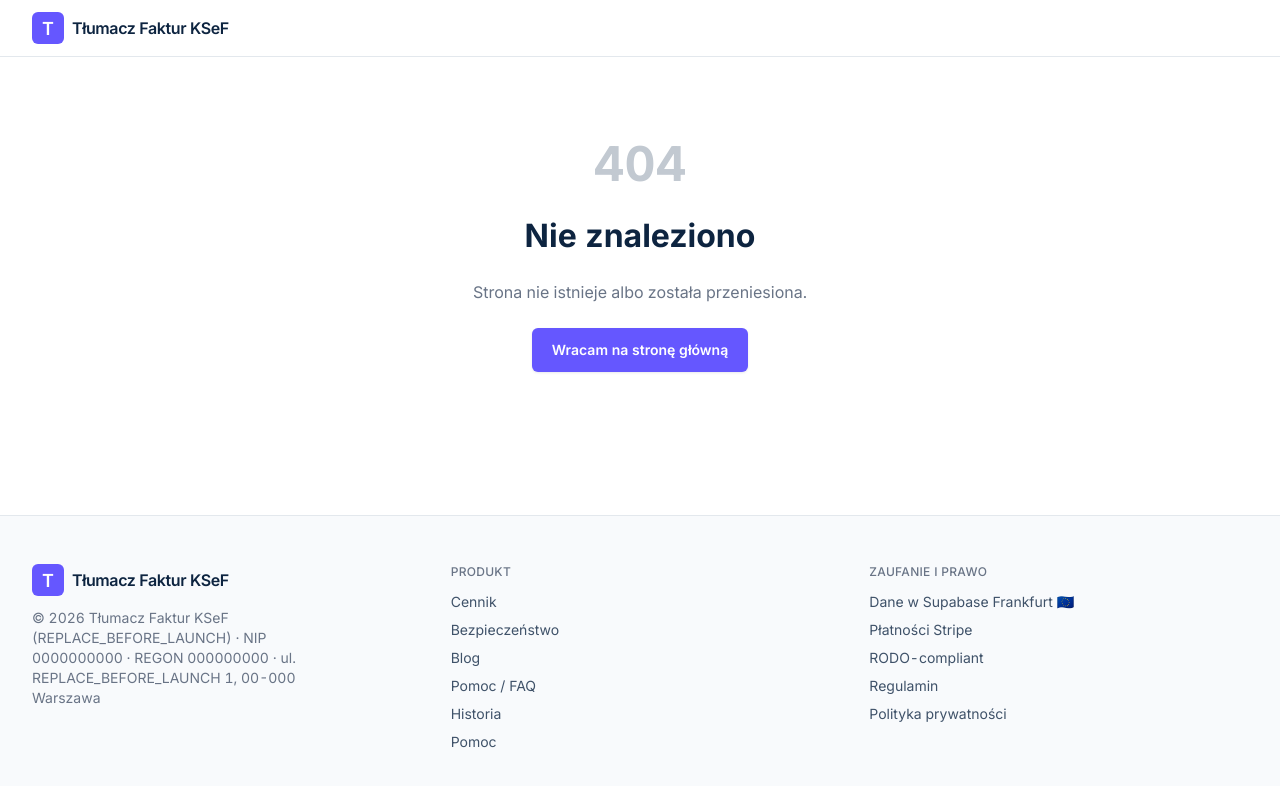
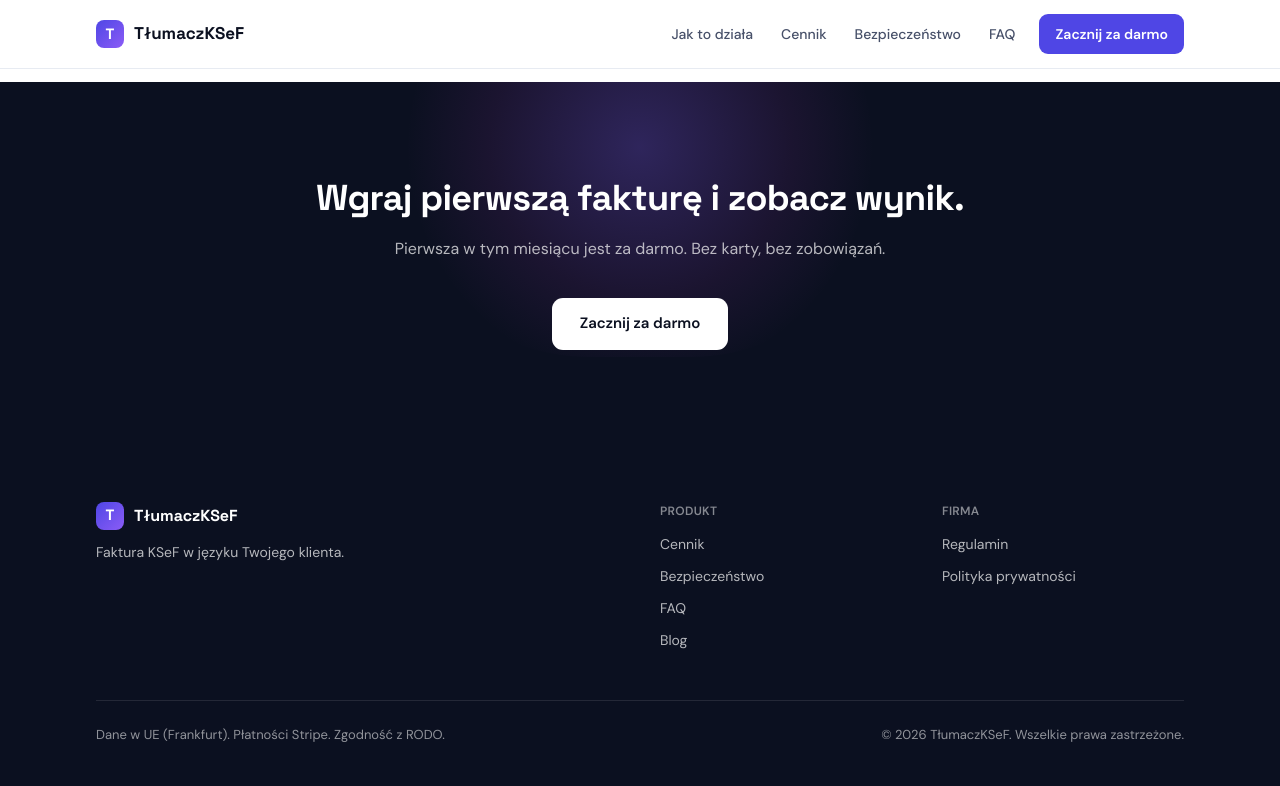
Before and after one commit to pacel1/ksef-invoice-translator, a Next.js app: page /landing-preview in a window 1280 px wide. Before the commit this address had no page. Shown: the top 786 px of the page. Built offline with nearby package versions, Linux system fonts and the light colour scheme.

Commit message:
feat(landing-rebuild): page composition + noindex preview route

```diff
--- /dev/null
+++ b/app/landing-preview/page.tsx
@@ -0,0 +1,11 @@
+import type { Metadata } from "next";
+import { LandingRebuild } from "@/components/landing/landing-rebuild";
+
+export const metadata: Metadata = {
+  title: "Landing preview (rebuild)",
+  robots: { index: false, follow: false }
+};
+
+export default function LandingPreviewPage() {
+  return <LandingRebuild locale="pl" />;
+}
--- /dev/null
+++ b/components/landing/landing-rebuild.tsx
@@ -0,0 +1,37 @@
+import type { LandingLocale } from "@/lib/landing/copy";
+import { SiteNav } from "@/components/landing/site-nav";
+import { FinalCta } from "@/components/landing/final-cta";
+import { SiteFooter } from "@/components/landing/site-footer";
+
+export interface LandingRebuildProps {
+  locale: LandingLocale;
+}
+
+/** Section ids reserved for later sprints (hero, demo, comparison, etc.). */
+const SECTION_IDS = [
+  "hero",
+  "demo",
+  "dlaczego",
+  "jak-to-dziala",
+  "co-zostaje",
+  "dla-kogo",
+  "cennik",
+  "faq"
+] as const;
+
+export function LandingRebuild({ locale }: LandingRebuildProps) {
+  return (
+    <div className="flex min-h-screen flex-col bg-paper font-dm text-copy">
+      <SiteNav locale={locale} />
+      <main className="flex-1">
+        {SECTION_IDS.map((id) => (
+          <section key={id} id={id} aria-hidden="true" />
+        ))}
+      </main>
+      <FinalCta locale={locale} />
+      <SiteFooter locale={locale} />
+    </div>
+  );
+}
+
+export default LandingRebuild;
```
Also changed, not shown: 1 other file (tests, documents, lock files or other folders).
